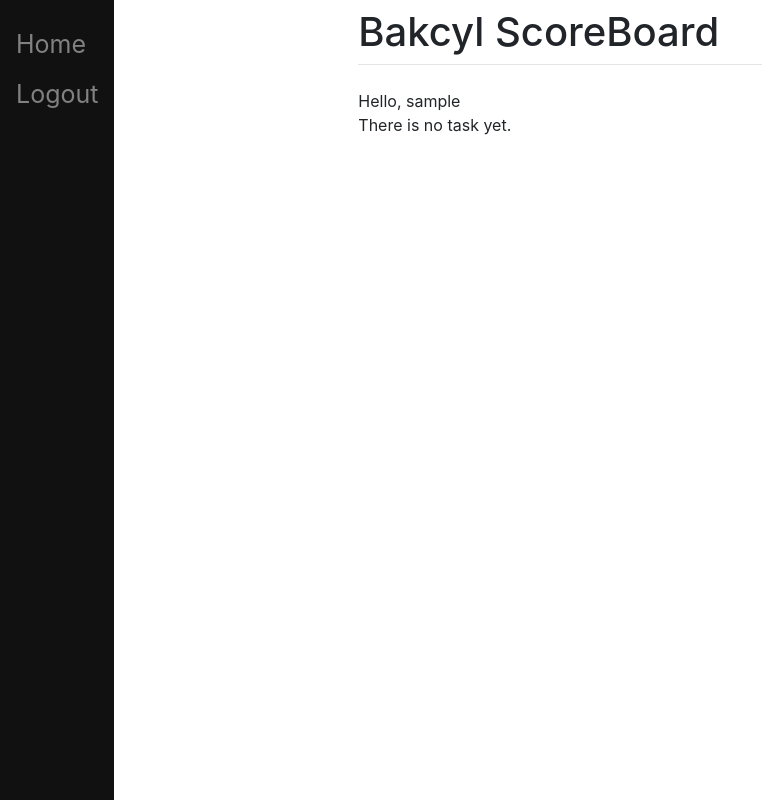
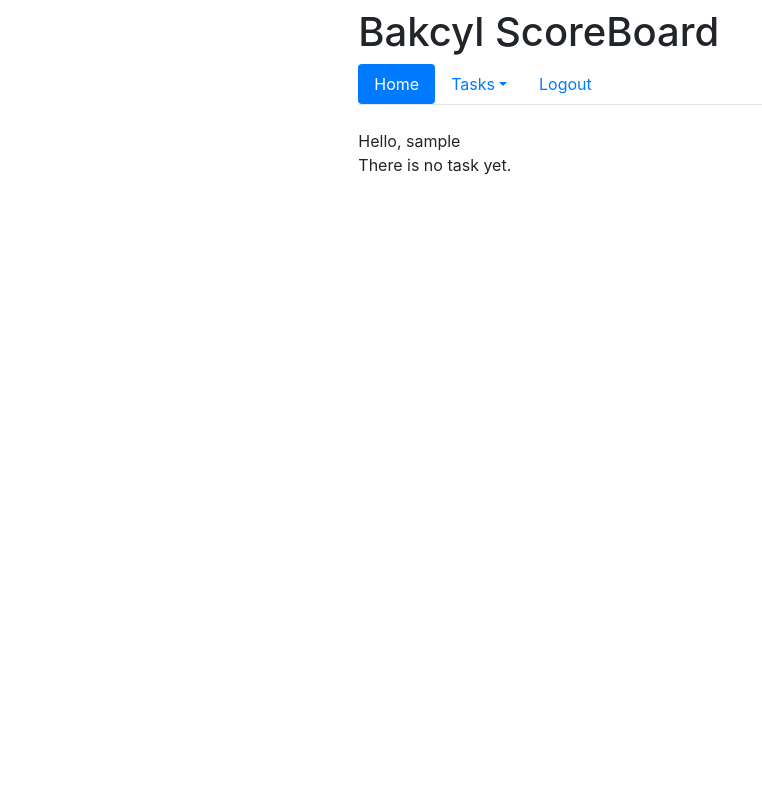
Before and after one commit to patkaczm/bakcyl-scorebaord, a Django app: page / in a window 1280 px wide. Shown: the whole page, without its empty margins (0-762 px from the left). Run offline with Django 3.2, Linux system fonts and the light colour scheme; the visitor is signed in with stand-in values (Sample User, id 1); data that the repository does not hold is empty; some libraries are stand-ins or nearby versions.

Commit message:
add dropdown menu

```diff
--- a/bakcyl_scoreboard/templates/bakcyl_scoreboard/dashboard.html
+++ b/bakcyl_scoreboard/templates/bakcyl_scoreboard/dashboard.html
@@ -1,4 +1,4 @@
-{% extends "website/base.html" %}
+{% extends "base.html" %}
 
 {% load static %}
 
@@ -10,7 +10,6 @@
         Hello, {{user.username}}
         <div>
             {% if tasks %}
-                Available tasks:
                 <div class="list-group">
                     {% for task in tasks %}
                     <ul class="list-group">
--- a/bakcyl_scoreboard/templates/bakcyl_scoreboard/task_detail.html
+++ b/bakcyl_scoreboard/templates/bakcyl_scoreboard/task_detail.html
@@ -1,4 +1,4 @@
-{% extends "website/base.html" %}
+{% extends "base.html" %}
 
 {% load static %}
 {% load crispy_forms_tags %}
--- a/website/templates/website/base.html
+++ b/bakcyl_scoreboard/templates/base.html
@@ -9,28 +9,6 @@
     {% block meta %}{% endblock %}
     <title>{% block title %}{% endblock %}</title>
     <style type="text/css">
-        .sidenav {
-            height: 100%;
-            weight: 160px;
-            position: fixed;
-            z-index: 1;
-            top: 0;
-            left: 0;
-            background-color: #111;
-            overflow-x: hidden;
-            padding-top:20px;
-        }
-        .sidenav a {
-            padding: 6px 16px 6px 16px;
-            text-decoration: none;
-            font-size: 25px;
-            color: #818181;
-            display: block;
-        }
-        .sidenav a:hover {
-            color:#f1f1f1;
-        }
-
         .main {
             margin-left: 160px;
             padding: 0px 10px;
@@ -39,19 +17,37 @@
 </head>
 
 <body>
-    <div class="sidenav">
-        <a href="/">Home</a>
-        {% if user.is_authenticated %}
-            <a href="/logout">Logout</a>
-        {% else %}
-            <a href="/login">Login</a>
-        {% endif %}
-    </div>
+
 
     <div class=main>
         <div class="row justify-content-center">
             <div class="col-8">
                 <h1 class="mt-2">Bakcyl ScoreBoard</h1>
+                <div class="navpane">
+                        <ul class="nav nav-pills">
+                            <li class="nav-item">
+                                <a class="nav-link active" href="/">Home</a>
+                            </li>
+                            {% if user.is_authenticated %}
+                            {% block navtask %}
+                            <li class="nav-item dropdown">
+                                <a class="nav-link dropdown-toggle" data-toggle="dropdown" href="#">Tasks</a>
+                                <div class="dropdown-menu ">
+                                    {% for task in tasks %}
+                                    <a href="/task/{{task.id}}" class="dropdown-item list-group-item list-group-item-action"> {{task.name}}</a>
+                                    {% endfor %}
+                                </div>
+                            </li>
+                            {% endblock %}
+                            <li class="nav-item">
+                                    <a class="nav-link" href="/logout">Logout</a>
+                            {% else %}
+                            <li class="nav-item"></li>
+                                    <a class="nav-link" href="/login">Login</a>
+                            {% endif %}
+                            </li>
+                        </ul>
+                    </div>
                 <hr class="mt-0 mb-4">
                 {% block content %}
                 {% endblock %}
--- a/bakcyl_scoreboard/views.py
+++ b/bakcyl_scoreboard/views.py
@@ -34,9 +34,14 @@ def task_detail(response, task_id):
         form = SolutionForm()
 
     if solution and solution.isFinal:
-        return render(response, "bakcyl_scoreboard/task_detail.html", {"task":task,
-                                                                      "solution":solution})
+        return render(response, "bakcyl_scoreboard/task_detail.html", {
+                                                                      "tasks":Task.objects.all(),
+                                                                      "task":task,
+                                                                      "solution":solution,
+                                                                      })
     else:
-        return render(response, "bakcyl_scoreboard/task_detail.html", {"task":task,
+        return render(response, "bakcyl_scoreboard/task_detail.html", {
+                                                                      "tasks":Task.objects.all(),
+                                                                      "task":task,
                                                                       "solution":solution,
                                                                       "form":form})
--- a/register/templates/register/register.html
+++ b/register/templates/register/register.html
@@ -1,4 +1,4 @@
-{% extends "website/base.html" %}
+{% extends "base.html" %}
 
 {% block title%} Create an account {% endblock %}
 {% load crispy_forms_tags %}
--- a/register/templates/registration/login.html
+++ b/register/templates/registration/login.html
@@ -1,10 +1,9 @@
-{% extends "website/base.html" %}
+{% extends "base.html" %}
 
 {% block title%} Login {% endblock %}
 {% load crispy_forms_tags %}
 
 {% block content %}
-
     <form method="POST" class="form-group">
         {% csrf_token %}
         {{form|crispy}}
--- a/register/views.py
+++ b/register/views.py
@@ -4,7 +4,8 @@ from bakcyl_scoreboard import urls as bakcyl_urls
 from django.contrib.auth import authenticate, login
 
 def register(response):
-
+    if response.user.is_authenticated:
+        return redirect("dashboard")
     if response.method == "POST":
         form = RegisterForm(response.POST)
         if form.is_valid():
--- a/website/settings.py
+++ b/website/settings.py
@@ -24,7 +24,7 @@ BASE_DIR = os.path.dirname(os.path.dirname(os.path.abspath(__file__)))
 SECRET_KEY = ')3u_@atcy4@@f)wp2u+6wfhrs%o59pymh)83-o(0))7rign2w0'
 
 # SECURITY WARNING: don't run with debug turned on in production!
-DEBUG = False
+DEBUG = True
 
 ALLOWED_HOSTS = []
 
```
